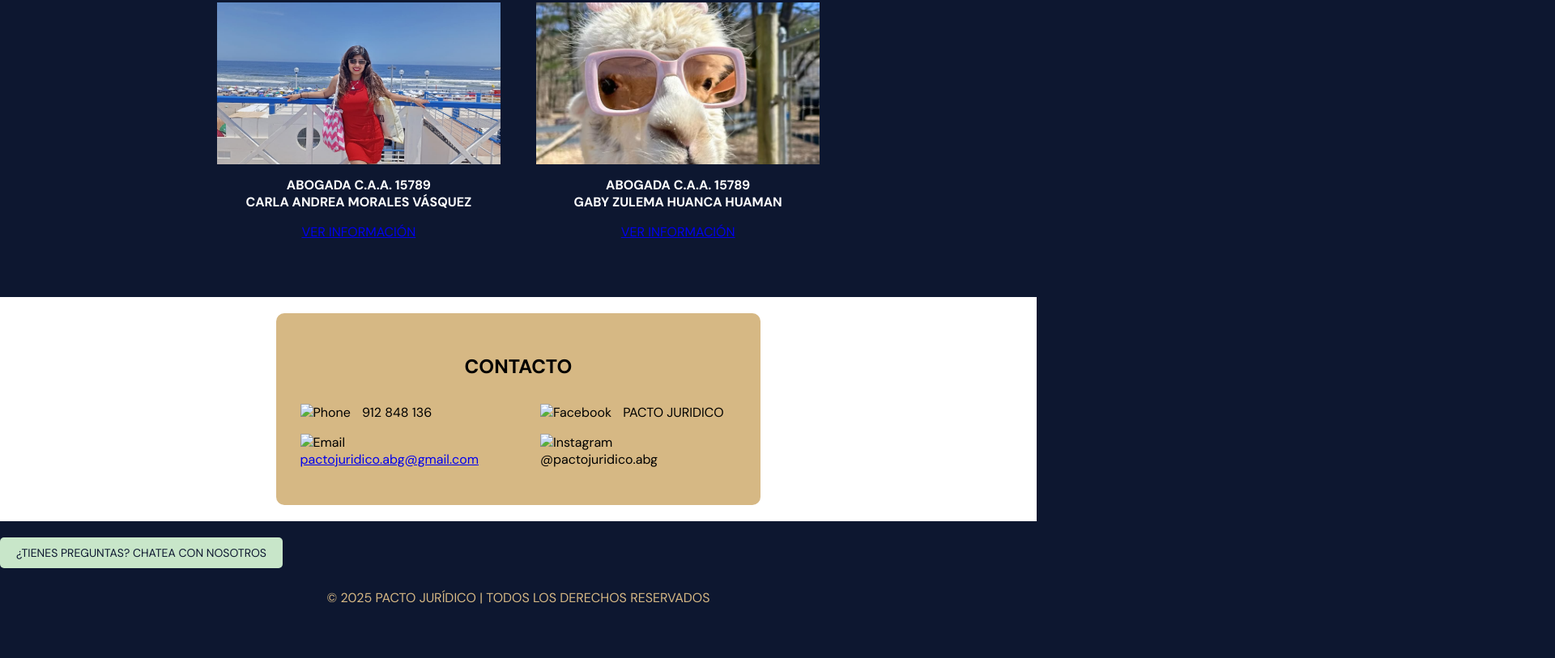
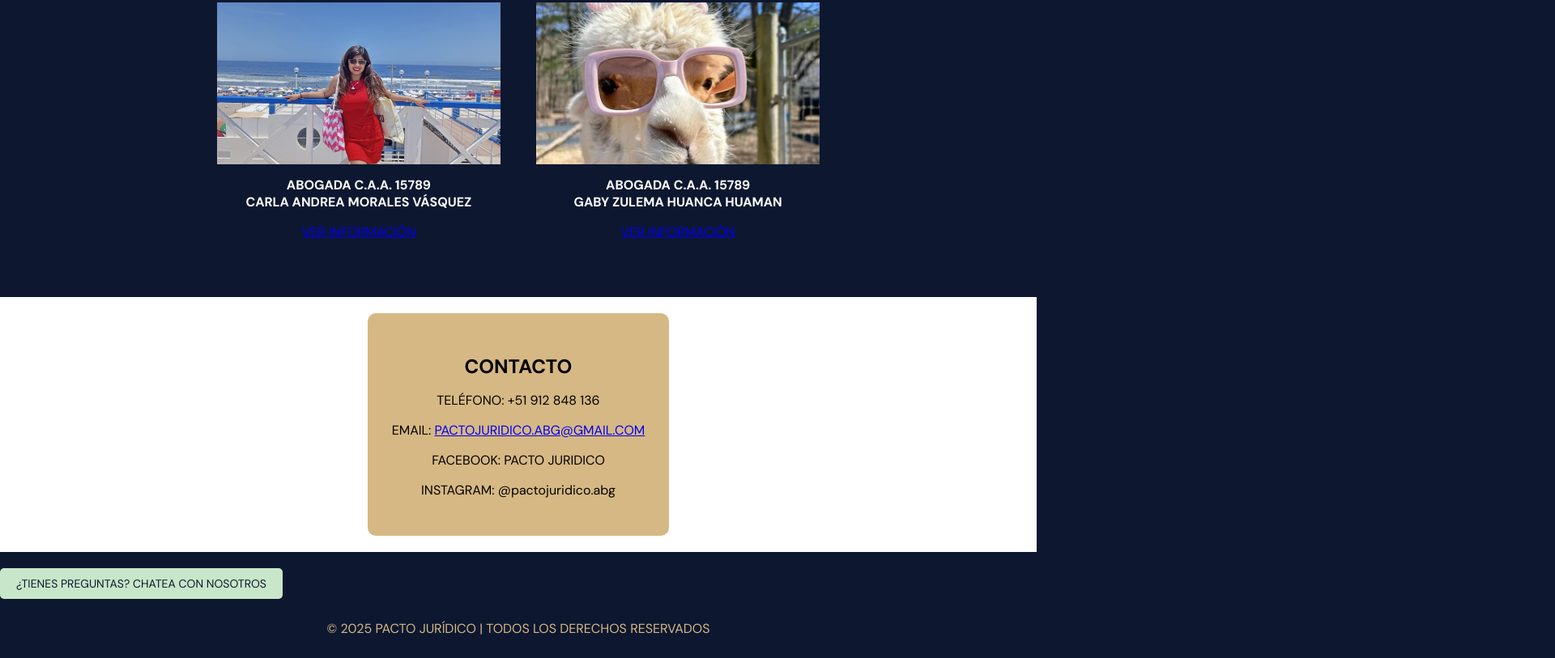
Before and after one commit to Carla-MV06/PACTO-JURIDICO, a plain HTML site: page index.html in a window 1280 px wide. Shown: the part 544-1357 px from the top of the page at 81% size, 1920 px wide, since content can reach past the window. Before the commit the page ends 1319 px from the top, so only its background shows below. Drawn offline with Linux system fonts and the light colour scheme.

Commit message:
Update index.html

```diff
--- a/index.html
+++ b/index.html
@@ -6,14 +6,11 @@
     <title>Pacto Jurídico</title>
     <link rel="stylesheet" href="style.css">
     <link href="https://fonts.googleapis.com/css2?family=DM+Sans:wght@400;500;700&display=swap" rel="stylesheet">
-    <link rel="icon" href="logo.ico" type="image/x-icon"> <!-- Logo icon -->
 </head>
 <body>
     <!-- Header Section -->
     <header>
-        <div class="logo-container">
-            <div class="header-image"></div> <!-- Imagen de fondo -->
-        </div>
+        <div class="header-image"></div> <!-- Imagen de fondo -->
     </header>
 
     <!-- Presentation of the Law Firm -->
@@ -58,16 +55,10 @@
     <section id="contact">
         <div class="contact-box">
             <h2>CONTACTO</h2>
-            <div class="contact-details">
-                <div class="contact-column">
-                    <p><img src="phone-icon.png" alt="Phone"> 912 848 136</p>
-                    <p><img src="email-icon.png" alt="Email"> <a href="mailto:pactojuridico.abg@gmail.com">pactojuridico.abg@gmail.com</a></p>
-                </div>
-                <div class="contact-column">
-                    <p><img src="facebook-icon.png" alt="Facebook"> PACTO JURIDICO</p>
-                    <p><img src="instagram-icon.png" alt="Instagram"> @pactojuridico.abg</p>
-                </div>
-            </div>
+            <p>TELÉFONO: +51 912 848 136</p>
+            <p>EMAIL: <a href="mailto:pactojuridico.abg@gmail.com">PACTOJURIDICO.ABG@GMAIL.COM</a></p>
+            <p>FACEBOOK: PACTO JURIDICO</p>
+            <p>INSTAGRAM: @pactojuridico.abg</p>
         </div>
     </section>
 
```
